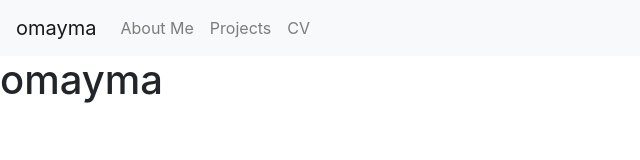
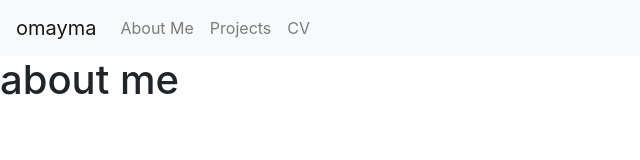
Before and after one commit to omaymaahmad/react-profile, a React (Create React App) app: page / in a window 1280 px wide. Shown: the top 160 px of the page, without its empty margins (0-640 px from the left). Built offline with nearby package versions, Linux system fonts and the light colour scheme.

Commit message:
feat: set up about me page routing

```diff
--- a/src/App.js
+++ b/src/App.js
@@ -1,12 +1,15 @@
-import './App.css';
-import Header from './Components/Header';
+import { BrowserRouter as Router, Route } from "react-router-dom";
 import NavBar from './Components/NavBar';
+import AboutMe from './Components/AboutMe';
 
 function App() {
   return (
     <>
-    < NavBar />
-    <Header />
+
+    < Router>
+      < NavBar />
+      < Route exact path="/" component={AboutMe}/>
+    </Router>
     </>
   );
 }
--- /dev/null
+++ b/src/Components/AboutMe.js
@@ -0,0 +1,9 @@
+import React from 'react';
+
+function AboutMe () {
+    return (
+        <h1>about me</h1>
+    )
+}
+
+export default AboutMe;
--- a/src/Components/Header.js
+++ /dev/null
@@ -1,9 +0,0 @@
-import React from 'react';
-
-function Header() {
-    return (
-        <h1>omayma</h1>
-    )
-}
-
-export default Header
--- a/src/Components/NavBar.js
+++ b/src/Components/NavBar.js
@@ -4,7 +4,7 @@ import {Navbar, Nav} from "react-bootstrap";
 function NavBar () {
     return (
         <Navbar bg="light" variant="light">
-        <Navbar.Brand href="#home">omayma</Navbar.Brand>
+        <Navbar.Brand href="/">omayma</Navbar.Brand>
         <Nav className="mr-auto">
           <Nav.Link href="/">About Me</Nav.Link>
           <Nav.Link href="/projects">Projects</Nav.Link>
```
